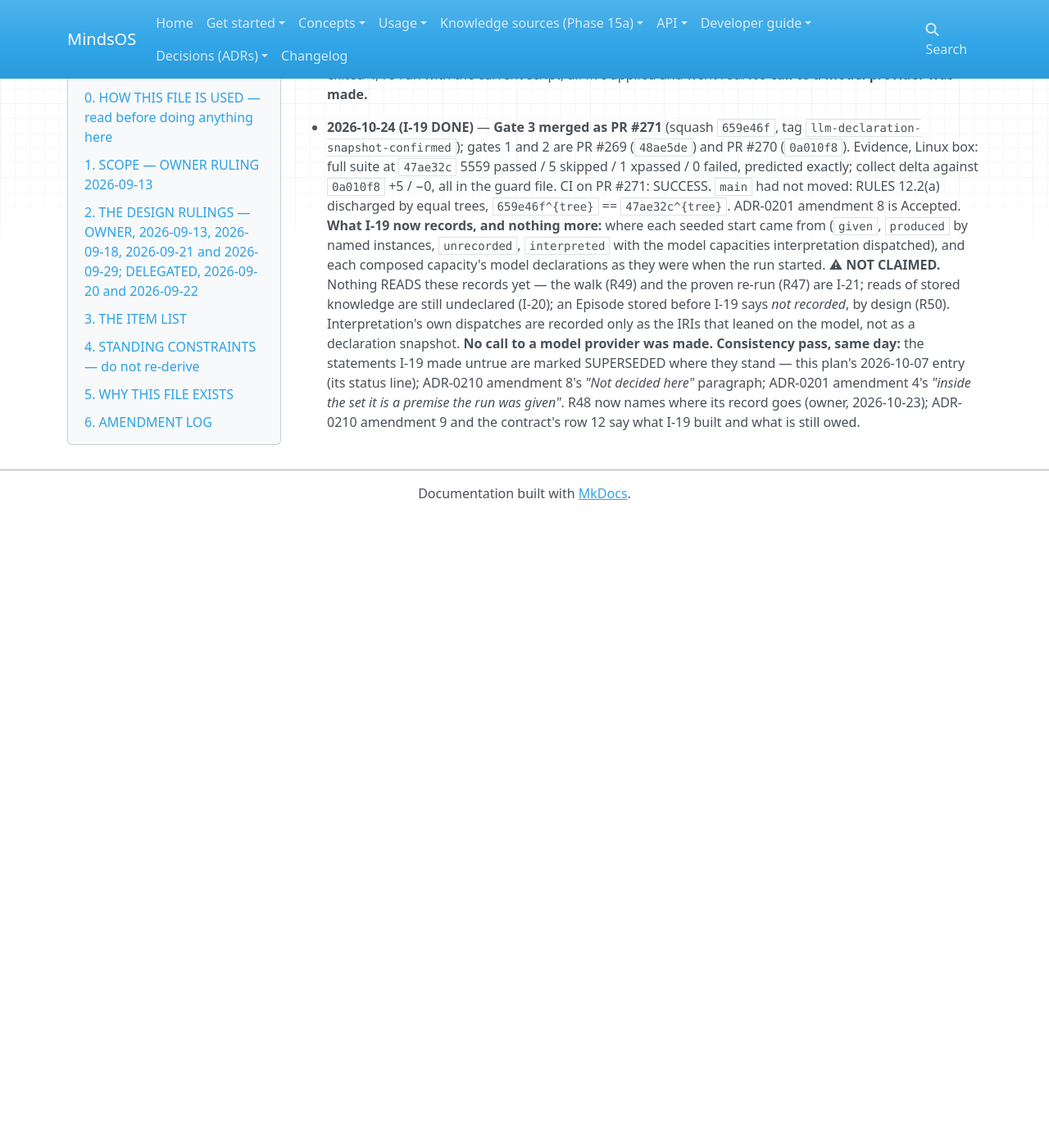
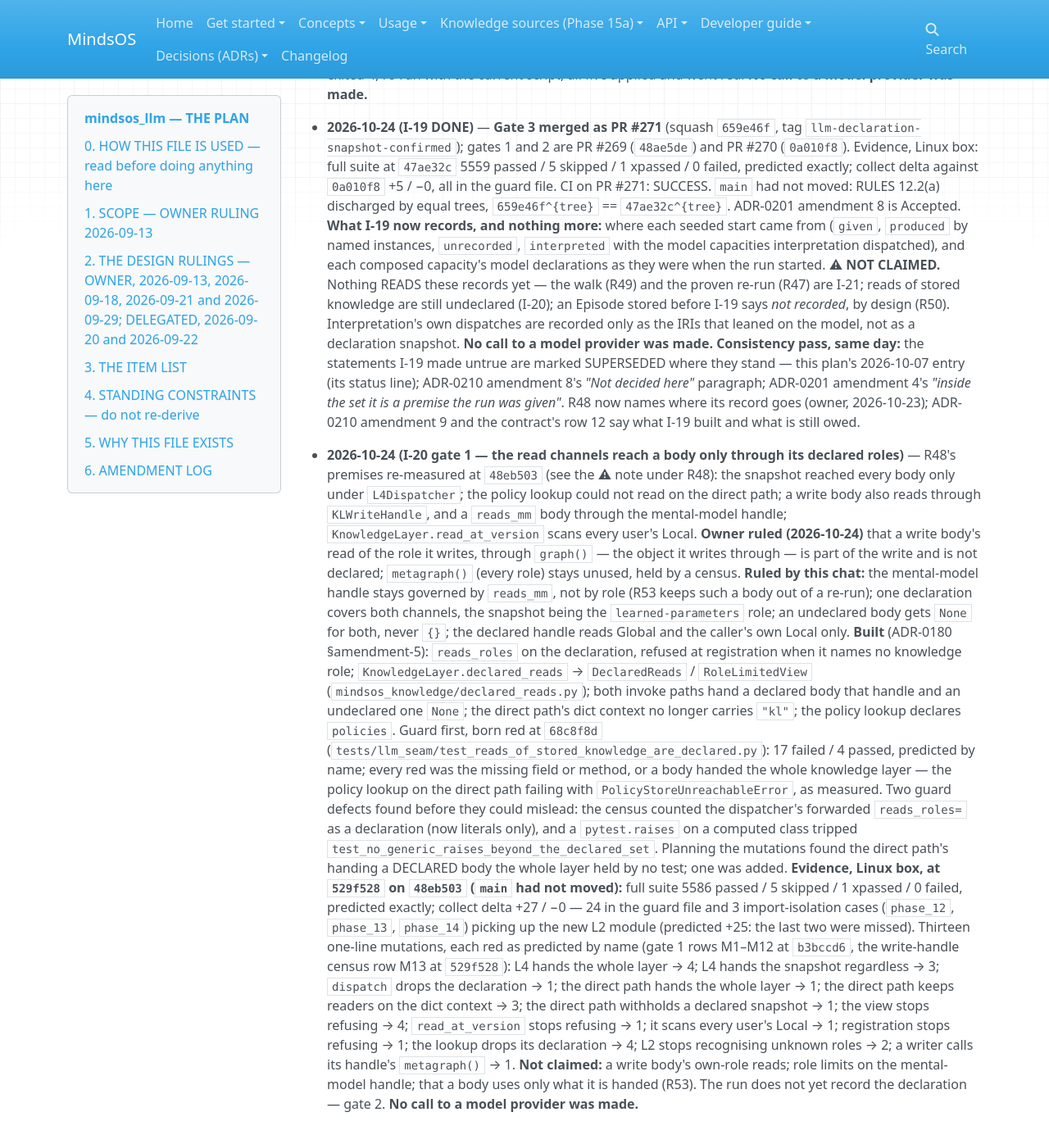
Before and after one commit to halvim/mindsos, an MkDocs documentation site: the page built from docs/plans/MINDSOS_LLM_PLAN.md, in a window 1280 px wide and 1400 px high, scrolled down 22923 px. Shown: the top 1396 px of the window at 82% size. Built offline with MkDocs 1.6.1, drawn with Linux system fonts in a browser that asks for light colours; nearby versions of some CDN libraries; before the commit the page ends 23553 px from its top, so only the background shows below that.

Commit message:
docs(llm): plan section 6 entry for I-20 gate 1
Co-Authored-By: Claude Opus 5.5 <noreply@anthropic.com>
Claude-Session: https://claude.ai/code/session_01FEhPhStZk6xoCJVtGHacAg

```diff
--- a/docs/plans/MINDSOS_LLM_PLAN.md
+++ b/docs/plans/MINDSOS_LLM_PLAN.md
@@ -1163,3 +1163,50 @@ amendment.)*
   *"inside the set it is a premise the run was given"*. R48 now names where its
   record goes (owner, 2026-10-23); ADR-0210 amendment 9 and the contract's row 12
   say what I-19 built and what is still owed.
+
+- **2026-10-24 (I-20 gate 1 — the read channels reach a body only through its
+  declared roles)** — R48's premises re-measured at `48eb503` (see the ⚠ note
+  under R48): the snapshot reached every body only under `L4Dispatcher`; the
+  policy lookup could not read on the direct path; a write body also reads
+  through `KLWriteHandle`, and a `reads_mm` body through the mental-model handle;
+  `KnowledgeLayer.read_at_version` scans every user's Local. **Owner ruled
+  (2026-10-24)** that a write body's read of the role it writes, through
+  `graph()` — the object it writes through — is part of the write and is not
+  declared; `metagraph()` (every role) stays unused, held by a census. **Ruled
+  by this chat:** the mental-model handle stays governed by `reads_mm`, not by
+  role (R53 keeps such a body out of a re-run); one declaration covers both
+  channels, the snapshot being the `learned-parameters` role; an undeclared
+  body gets `None` for both, never `{}`; the declared handle reads Global and
+  the caller's own Local only. **Built** (ADR-0180 §amendment-5): `reads_roles`
+  on the declaration, refused at registration when it names no knowledge role;
+  `KnowledgeLayer.declared_reads` → `DeclaredReads` / `RoleLimitedView`
+  (`mindsos_knowledge/declared_reads.py`); both invoke paths hand a declared
+  body that handle and an undeclared one `None`; the direct path's dict context
+  no longer carries `"kl"`; the policy lookup declares `policies`. Guard first,
+  born red at `68c8f8d`
+  (`tests/llm_seam/test_reads_of_stored_knowledge_are_declared.py`): 17 failed /
+  4 passed, predicted by name; every red was the missing field or method, or a
+  body handed the whole knowledge layer — the policy lookup on the direct path
+  failing with `PolicyStoreUnreachableError`, as measured. Two guard defects
+  found before they could mislead: the census counted the dispatcher's
+  forwarded `reads_roles=` as a declaration (now literals only), and a
+  `pytest.raises` on a computed class tripped
+  `test_no_generic_raises_beyond_the_declared_set`. Planning the mutations
+  found the direct path's handing a DECLARED body the whole layer held by no
+  test; one was added. **Evidence, Linux box, at `529f528` on `48eb503`
+  (`main` had not moved):** full suite 5586 passed / 5 skipped / 1 xpassed /
+  0 failed, predicted exactly; collect delta +27 / −0 — 24 in the guard file
+  and 3 import-isolation cases (`phase_12`, `phase_13`, `phase_14`) picking up
+  the new L2 module (predicted +25: the last two were missed). Thirteen one-line
+  mutations, each red as predicted by name (gate 1 rows M1–M12 at `b3bccd6`, the
+  write-handle census row M13 at `529f528`): L4 hands the whole layer → 4; L4
+  hands the snapshot regardless → 3; `dispatch` drops the declaration → 1; the
+  direct path hands the whole layer → 1; the direct path keeps readers on the
+  dict context → 3; the direct path withholds a declared snapshot → 1; the view
+  stops refusing → 4; `read_at_version` stops refusing → 1; it scans every
+  user's Local → 1; registration stops refusing → 1; the lookup drops its
+  declaration → 4; L2 stops recognising unknown roles → 2; a writer calls its
+  handle's `metagraph()` → 1. **Not claimed:** a write body's own-role reads;
+  role limits on the mental-model handle; that a body uses only what it is
+  handed (R53). The run does not yet record the declaration — gate 2. **No call
+  to a model provider was made.**
```
